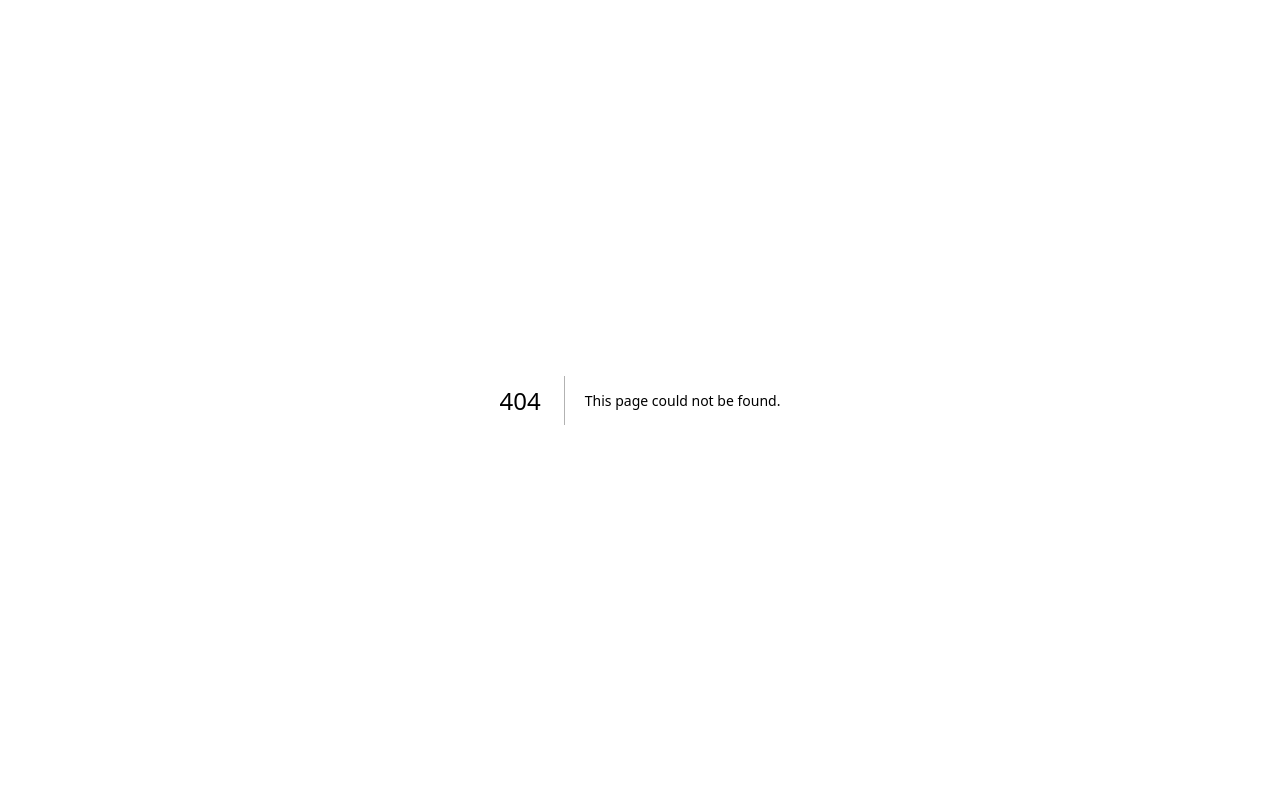
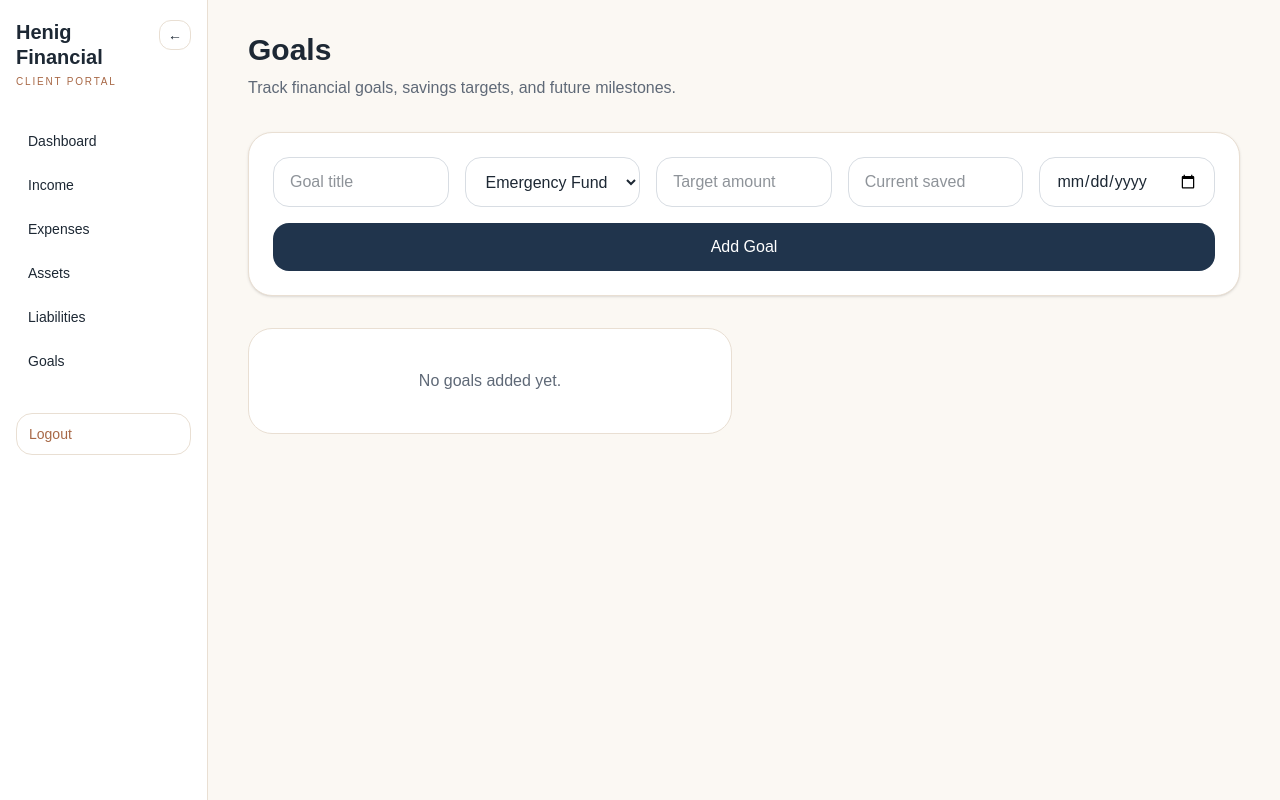
Before and after one commit to samuelhenig/henig-financial, a Next.js app: page /client/goals in a window 1280 px wide. Before the commit this address had no page. Built offline with nearby package versions, Linux system fonts and the light colour scheme; no server answers.

Commit message:
Create page.js

```diff
--- /dev/null
+++ b/src/app/client/goals/page.js
@@ -0,0 +1,275 @@
+"use client";
+
+import { useEffect, useState } from "react";
+import { supabase } from "../../../lib/supabase";
+import PortalSidebar from "../../components/PortalSidebar";
+
+export default function GoalsPage() {
+  const [goals, setGoals] = useState([]);
+
+  const [title, setTitle] = useState("");
+  const [category, setCategory] = useState("Emergency Fund");
+  const [targetAmount, setTargetAmount] = useState("");
+  const [currentAmount, setCurrentAmount] = useState("");
+  const [targetDate, setTargetDate] = useState("");
+
+  const [loading, setLoading] = useState(true);
+
+  async function loadGoals() {
+    setLoading(true);
+
+    const {
+      data: { user },
+    } = await supabase.auth.getUser();
+
+    if (!user) {
+      setLoading(false);
+      return;
+    }
+
+    const { data, error } = await supabase
+      .from("goals")
+      .select("*")
+      .eq("user_id", user.id)
+      .order("created_at", { ascending: false });
+
+    if (error) {
+      alert(error.message);
+      setLoading(false);
+      return;
+    }
+
+    setGoals(data || []);
+    setLoading(false);
+  }
+
+  async function addGoal(e) {
+    e.preventDefault();
+
+    const {
+      data: { user },
+    } = await supabase.auth.getUser();
+
+    if (!user) {
+      alert("User not logged in.");
+      return;
+    }
+
+    if (!title.trim() || !targetAmount) {
+      alert("Please fill out goal title and target amount.");
+      return;
+    }
+
+    const { error } = await supabase.from("goals").insert([
+      {
+        user_id: user.id,
+        title: title.trim(),
+        category,
+        target_amount: Number(targetAmount),
+        current_amount: Number(currentAmount || 0),
+        target_date: targetDate || null,
+      },
+    ]);
+
+    if (error) {
+      alert(error.message);
+      return;
+    }
+
+    setTitle("");
+    setCategory("Emergency Fund");
+    setTargetAmount("");
+    setCurrentAmount("");
+    setTargetDate("");
+
+    loadGoals();
+  }
+
+  async function deleteGoal(id) {
+    const confirmDelete = window.confirm(
+      "Are you sure you want to delete this goal?"
+    );
+
+    if (!confirmDelete) return;
+
+    const { error } = await supabase
+      .from("goals")
+      .delete()
+      .eq("id", id);
+
+    if (error) {
+      alert(error.message);
+      return;
+    }
+
+    loadGoals();
+  }
+
+  useEffect(() => {
+    loadGoals();
+  }, []);
+
+  return (
+    <main className="min-h-screen bg-[#FBF8F3] text-[#1D2834]">
+      <div className="flex min-h-screen">
+        <PortalSidebar />
+
+        <section className="flex-1 px-6 py-8 md:px-10">
+          <div className="mx-auto max-w-6xl">
+            <div className="flex flex-col gap-4 md:flex-row md:items-end md:justify-between">
+              <div>
+                <h1 className="text-3xl font-semibold">Goals</h1>
+
+                <p className="mt-2 text-[#5F6977]">
+                  Track financial goals, savings targets, and future milestones.
+                </p>
+              </div>
+            </div>
+
+            <form
+              onSubmit={addGoal}
+              className="mt-8 grid gap-4 rounded-3xl border border-[#E9DFD3] bg-white p-6 shadow-sm md:grid-cols-5"
+            >
+              <input
+                type="text"
+                placeholder="Goal title"
+                value={title}
+                onChange={(e) => setTitle(e.target.value)}
+                className="rounded-2xl border border-[#D8DDE3] px-4 py-3 outline-none focus:border-[#A86846]"
+              />
+
+              <select
+                value={category}
+                onChange={(e) => setCategory(e.target.value)}
+                className="rounded-2xl border border-[#D8DDE3] px-4 py-3 outline-none focus:border-[#A86846]"
+              >
+                <option>Emergency Fund</option>
+                <option>Debt Payoff</option>
+                <option>Retirement</option>
+                <option>Investing</option>
+                <option>Home Purchase</option>
+                <option>Education</option>
+                <option>Vacation</option>
+                <option>Business</option>
+                <option>Other</option>
+              </select>
+
+              <input
+                type="number"
+                placeholder="Target amount"
+                value={targetAmount}
+                onChange={(e) => setTargetAmount(e.target.value)}
+                className="rounded-2xl border border-[#D8DDE3] px-4 py-3 outline-none focus:border-[#A86846]"
+              />
+
+              <input
+                type="number"
+                placeholder="Current saved"
+                value={currentAmount}
+                onChange={(e) => setCurrentAmount(e.target.value)}
+                className="rounded-2xl border border-[#D8DDE3] px-4 py-3 outline-none focus:border-[#A86846]"
+              />
+
+              <input
+                type="date"
+                value={targetDate}
+                onChange={(e) => setTargetDate(e.target.value)}
+                className="rounded-2xl border border-[#D8DDE3] px-4 py-3 outline-none focus:border-[#A86846]"
+              />
+
+              <button
+                type="submit"
+                className="rounded-2xl bg-[#20344C] px-6 py-3 font-medium text-white transition hover:opacity-90 md:col-span-5"
+              >
+                Add Goal
+              </button>
+            </form>
+
+            <div className="mt-8 grid gap-6 md:grid-cols-2">
+              {loading && (
+                <div className="rounded-3xl border border-[#E9DFD3] bg-white p-8 text-center text-[#5F6977]">
+                  Loading goals...
+                </div>
+              )}
+
+              {!loading &&
+                goals.map((goal) => {
+                  const progress =
+                    goal.target_amount > 0
+                      ? Math.min(
+                          (goal.current_amount / goal.target_amount) * 100,
+                          100
+                        )
+                      : 0;
+
+                  return (
+                    <div
+                      key={goal.id}
+                      className="rounded-3xl border border-[#E9DFD3] bg-white p-6 shadow-sm"
+                    >
+                      <div className="flex items-start justify-between gap-4">
+                        <div>
+                          <div className="text-xl font-semibold">
+                            {goal.title}
+                          </div>
+
+                          <div className="mt-1 text-sm text-[#5F6977]">
+                            {goal.category}
+                          </div>
+                        </div>
+
+                        <button
+                          type="button"
+                          onClick={() => deleteGoal(goal.id)}
+                          className="text-sm font-medium text-red-500 hover:underline"
+                        >
+                          Delete
+                        </button>
+                      </div>
+
+                      <div className="mt-6">
+                        <div className="mb-2 flex justify-between text-sm">
+                          <span>
+                            ${Number(goal.current_amount || 0).toLocaleString()}
+                          </span>
+
+                          <span>
+                            ${Number(goal.target_amount || 0).toLocaleString()}
+                          </span>
+                        </div>
+
+                        <div className="h-3 overflow-hidden rounded-full bg-[#EEE7DD]">
+                          <div
+                            className="h-full rounded-full bg-[#20344C]"
+                            style={{
+                              width: `${progress}%`,
+                            }}
+                          />
+                        </div>
+
+                        <div className="mt-2 text-sm text-[#5F6977]">
+                          {progress.toFixed(0)}% complete
+                        </div>
+
+                        {goal.target_date && (
+                          <div className="mt-4 text-sm text-[#5F6977]">
+                            Target Date: {goal.target_date}
+                          </div>
+                        )}
+                      </div>
+                    </div>
+                  );
+                })}
+
+              {!loading && goals.length === 0 && (
+                <div className="rounded-3xl border border-[#E9DFD3] bg-white p-10 text-center text-[#5F6977]">
+                  No goals added yet.
+                </div>
+              )}
+            </div>
+          </div>
+        </section>
+      </div>
+    </main>
+  );
+}
```
